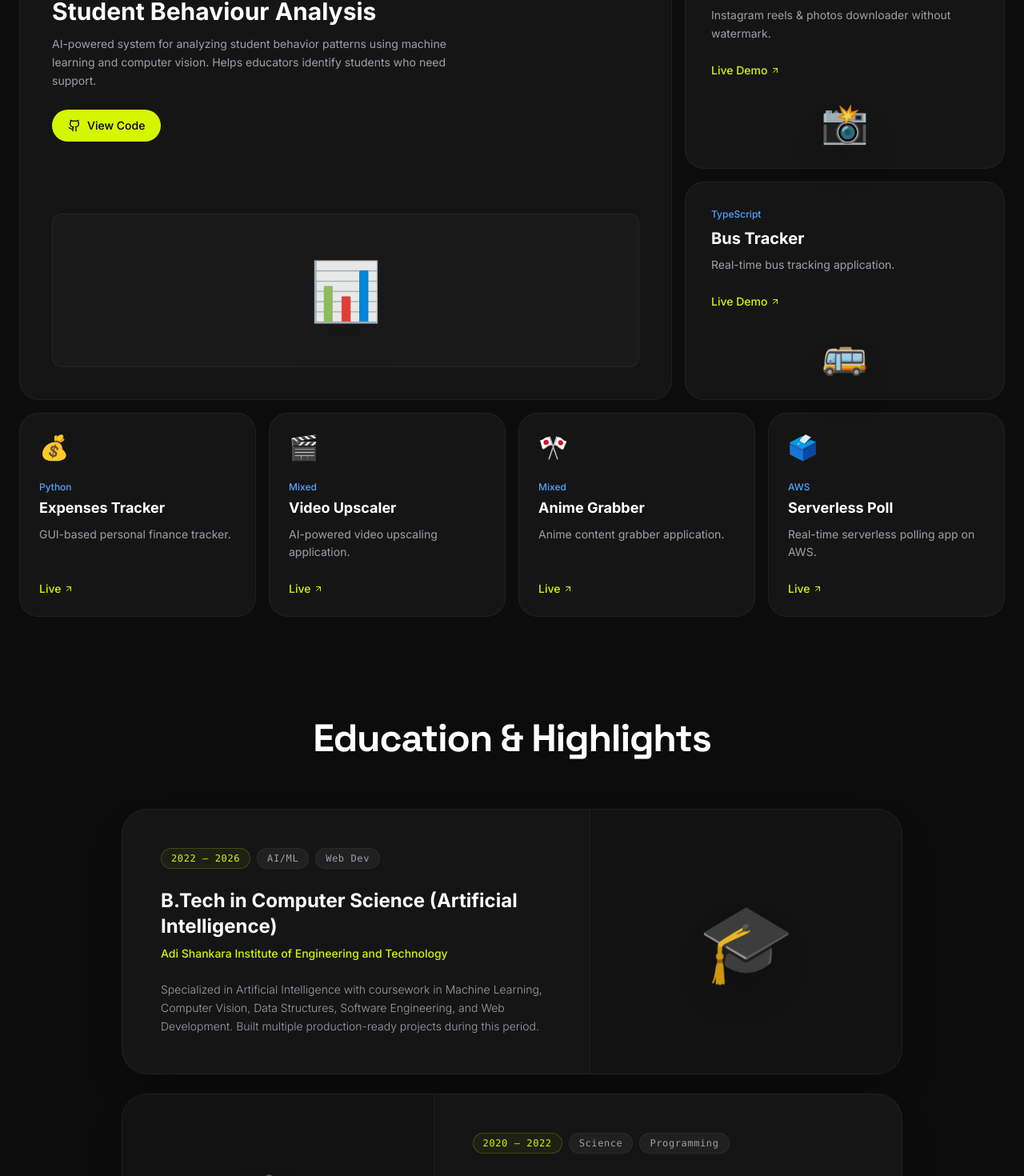
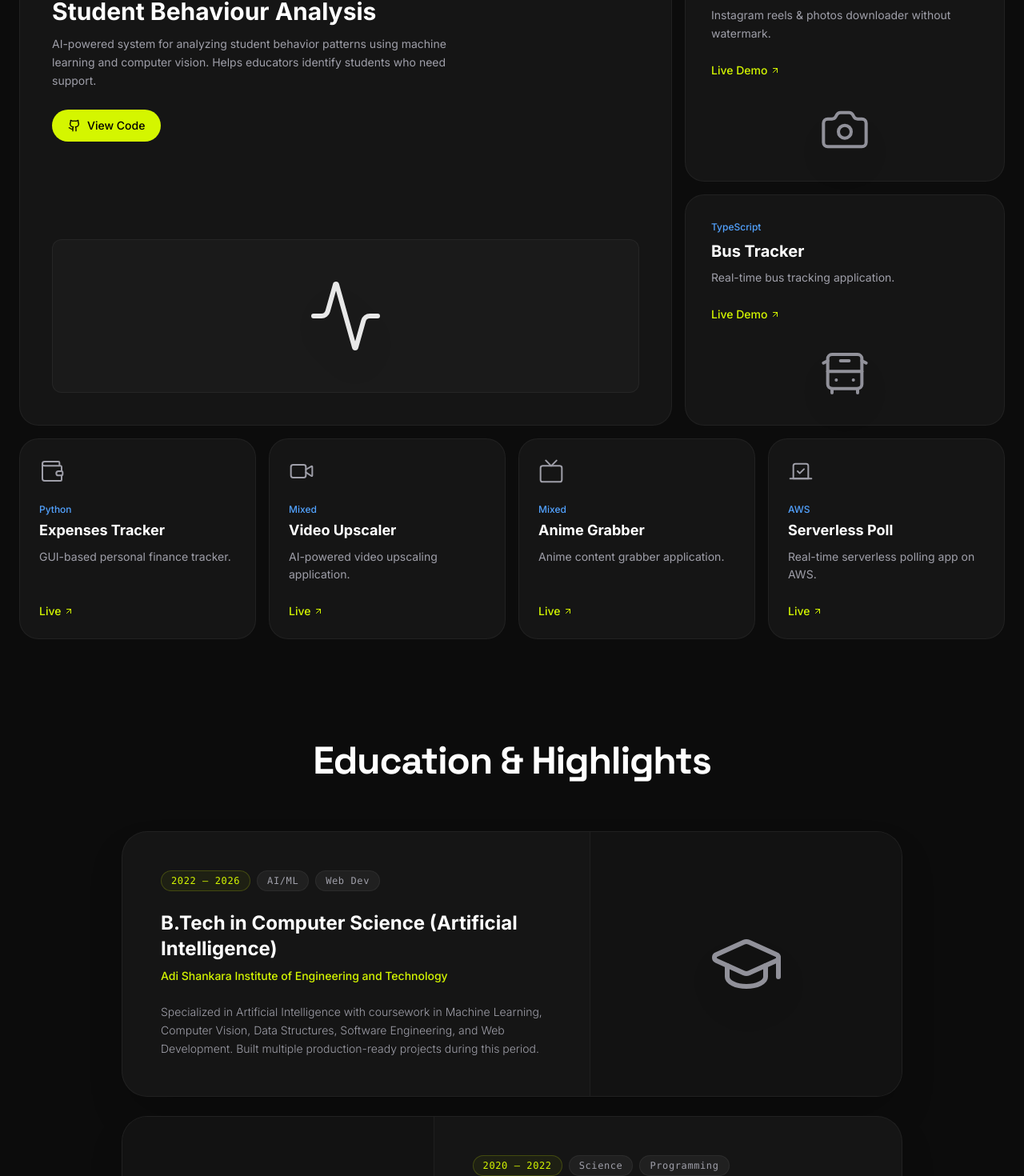
Before and after one commit to Alanbenny123/Portfolio, a React (Vite) app: page / in a window 1280 px wide. Shown: the part 1451-2921 px from the top of the page at 80% size. Built offline with nearby package versions, Linux system fonts and the light colour scheme.

Commit message:
Enhance App component with new icons: Replace emoji placeholders with Lucide icons (Activity, Camera, BusFront, Wallet, Video, Tv, Vote, GraduationCap, BookOpen) for improved visual consistency and user experience. Update styles for better responsiveness and hover effects.

```diff
--- a/src/App.tsx
+++ b/src/App.tsx
@@ -11,7 +11,16 @@ import {
   Cpu,
   Github,
   Linkedin,
-  Mail
+  Mail,
+  GraduationCap,
+  BookOpen,
+  Activity,
+  Camera,
+  BusFront,
+  Wallet,
+  Video,
+  Tv,
+  Vote
 } from 'lucide-react';
 
 const XLogo = ({ className }: { className?: string }) => (
@@ -226,7 +235,7 @@ export default function App() {
                 </a>
               </div>
               <div className="mt-12 w-full h-48 bg-[#1a1a1a] rounded-xl border border-white/5 flex items-center justify-center group-hover:border-[#d4f600]/20 transition-colors relative overflow-hidden">
-                 <span className="text-7xl drop-shadow-2xl opacity-90 transform group-hover:scale-110 transition-transform duration-500">📊</span>
+                 <Activity className="w-24 h-24 drop-shadow-2xl stroke-white group-hover:stroke-[#d4f600] opacity-90 transform group-hover:scale-110 transition-all duration-500" strokeWidth={1.5} />
               </div>
             </div>
 
@@ -241,7 +250,7 @@ export default function App() {
                 Live Demo <ArrowUpRight className="w-3 h-3" />
               </a>
               <div className="w-full flex justify-center mt-auto">
-                 <span className="text-5xl drop-shadow-2xl opacity-90 transform group-hover:scale-110 transition-transform duration-500">📸</span>
+                 <Camera className="w-16 h-16 drop-shadow-2xl stroke-zinc-400 group-hover:stroke-[#d4f600] opacity-90 transform group-hover:scale-110 transition-all duration-500" strokeWidth={1.5} />
               </div>
             </div>
 
@@ -256,7 +265,7 @@ export default function App() {
                 Live Demo <ArrowUpRight className="w-3 h-3" />
               </a>
               <div className="w-full flex justify-center mt-auto">
-                 <span className="text-5xl drop-shadow-2xl opacity-90 transform group-hover:scale-110 transition-transform duration-500">🚌</span>
+                 <BusFront className="w-16 h-16 drop-shadow-2xl stroke-zinc-400 group-hover:stroke-[#d4f600] opacity-90 transform group-hover:scale-110 transition-all duration-500" strokeWidth={1.5} />
               </div>
             </div>
           </div>
@@ -265,7 +274,7 @@ export default function App() {
           <div className="grid grid-cols-1 sm:grid-cols-2 lg:grid-cols-4 gap-4">
             {/* Expenses Tracker */}
             <div className="bg-[#151515] border border-white/5 hover:border-[#d4f600]/20 rounded-[1.5rem] p-6 flex flex-col group transition-colors">
-              <span className="text-3xl mb-6 transform group-hover:scale-110 transition-transform duration-500 origin-left">💰</span>
+              <Wallet className="w-8 h-8 mb-6 stroke-zinc-400 group-hover:stroke-[#d4f600] transform group-hover:scale-110 transition-all duration-500 origin-left" strokeWidth={1.5} />
               <div className="text-blue-400 text-xs font-medium mb-1">Python</div>
               <h4 className="text-lg font-bold text-white mb-2 group-hover:text-[#d4f600] transition-colors">Expenses Tracker</h4>
               <p className="text-zinc-400 text-sm leading-relaxed mb-6 flex-1">
@@ -278,7 +287,7 @@ export default function App() {
 
             {/* Video Upscaler */}
             <div className="bg-[#151515] border border-white/5 hover:border-[#d4f600]/20 rounded-[1.5rem] p-6 flex flex-col group transition-colors">
-              <span className="text-3xl mb-6 transform group-hover:scale-110 transition-transform duration-500 origin-left">🎬</span>
+              <Video className="w-8 h-8 mb-6 stroke-zinc-400 group-hover:stroke-[#d4f600] transform group-hover:scale-110 transition-all duration-500 origin-left" strokeWidth={1.5} />
               <div className="text-blue-400 text-xs font-medium mb-1">Mixed</div>
               <h4 className="text-lg font-bold text-white mb-2 group-hover:text-[#d4f600] transition-colors">Video Upscaler</h4>
               <p className="text-zinc-400 text-sm leading-relaxed mb-6 flex-1">
@@ -291,7 +300,7 @@ export default function App() {
 
             {/* Anime Grabber */}
             <div className="bg-[#151515] border border-white/5 hover:border-[#d4f600]/20 rounded-[1.5rem] p-6 flex flex-col group transition-colors">
-              <span className="text-3xl mb-6 transform group-hover:scale-110 transition-transform duration-500 origin-left">🎌</span>
+              <Tv className="w-8 h-8 mb-6 stroke-zinc-400 group-hover:stroke-[#d4f600] transform group-hover:scale-110 transition-all duration-500 origin-left" strokeWidth={1.5} />
               <div className="text-blue-400 text-xs font-medium mb-1">Mixed</div>
               <h4 className="text-lg font-bold text-white mb-2 group-hover:text-[#d4f600] transition-colors">Anime Grabber</h4>
               <p className="text-zinc-400 text-sm leading-relaxed mb-6 flex-1">
@@ -304,7 +313,7 @@ export default function App() {
 
             {/* Serverless Poll */}
             <div className="bg-[#151515] border border-white/5 hover:border-[#d4f600]/20 rounded-[1.5rem] p-6 flex flex-col group transition-colors">
-              <span className="text-3xl mb-6 transform group-hover:scale-110 transition-transform duration-500 origin-left">🗳️</span>
+              <Vote className="w-8 h-8 mb-6 stroke-zinc-400 group-hover:stroke-[#d4f600] transform group-hover:scale-110 transition-all duration-500 origin-left" strokeWidth={1.5} />
               <div className="text-blue-400 text-xs font-medium mb-1">AWS</div>
               <h4 className="text-lg font-bold text-white mb-2 group-hover:text-[#d4f600] transition-colors">Serverless Poll</h4>
               <p className="text-zinc-400 text-sm leading-relaxed mb-6 flex-1">
@@ -339,14 +348,14 @@ export default function App() {
                 </p>
               </div>
               <div className="md:w-2/5 bg-[#121212] flex items-center justify-center p-12 min-h-[250px] border-b md:border-b-0 md:border-l border-white/5">
-                <span className="text-8xl drop-shadow-2xl opacity-90 transform hover:scale-110 transition-transform duration-500">🎓</span>
+                 <GraduationCap className="w-24 h-24 drop-shadow-2xl stroke-zinc-400 hover:stroke-[#d4f600] opacity-90 transform hover:scale-110 transition-all duration-500" strokeWidth={1.5} />
               </div>
             </div>
 
             {/* High School */}
             <div className="bg-[#151515] border border-white/5 rounded-[2rem] flex flex-col md:flex-row shadow-2xl overflow-hidden hover:border-[#d4f600]/20 transition-colors">
               <div className="md:w-2/5 bg-[#121212] flex items-center justify-center p-12 min-h-[250px] border-b md:border-b-0 md:border-r border-white/5">
-                 <span className="text-8xl drop-shadow-2xl opacity-90 transform hover:scale-110 transition-transform duration-500">📚</span>
+                 <BookOpen className="w-24 h-24 drop-shadow-2xl stroke-zinc-400 hover:stroke-[#d4f600] opacity-90 transform hover:scale-110 transition-all duration-500" strokeWidth={1.5} />
               </div>
               <div className="p-8 md:p-12 md:w-3/5 flex flex-col justify-center">
                 <div className="flex flex-wrap gap-2 mb-6">
```
